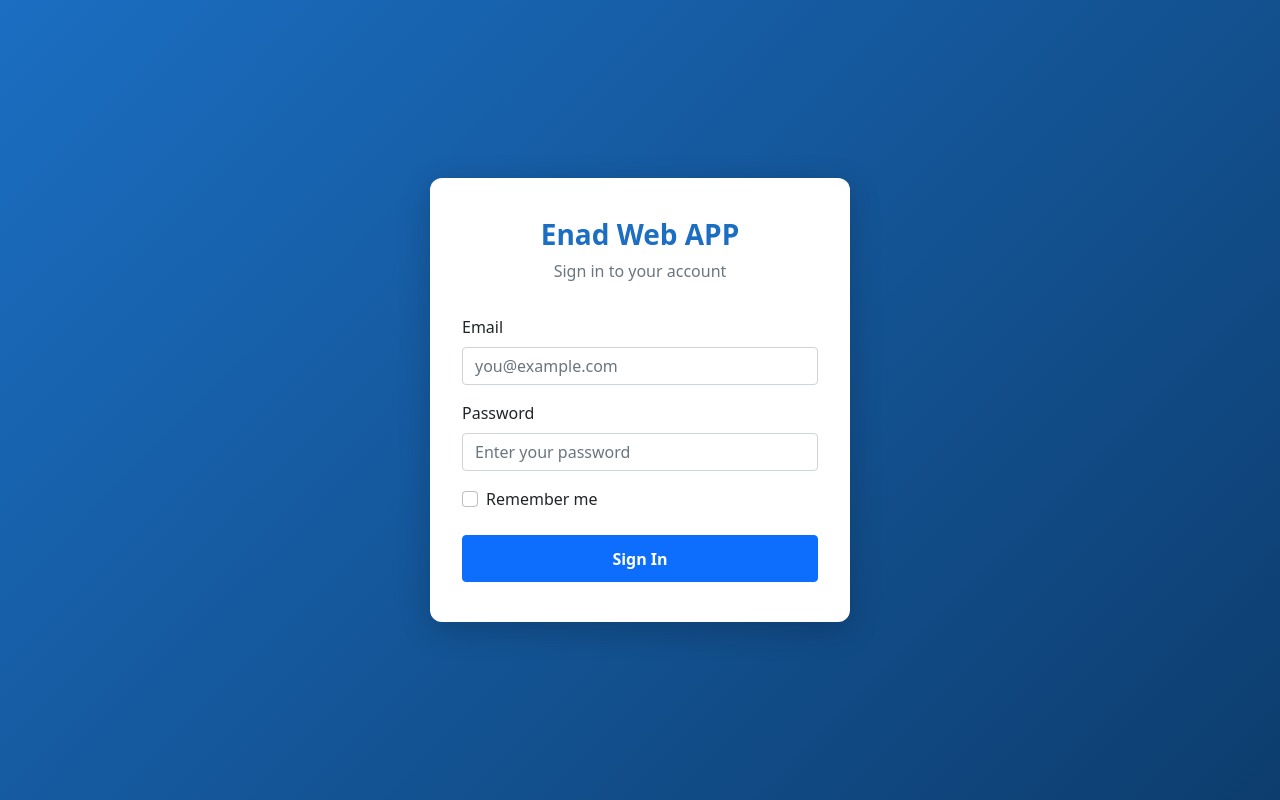
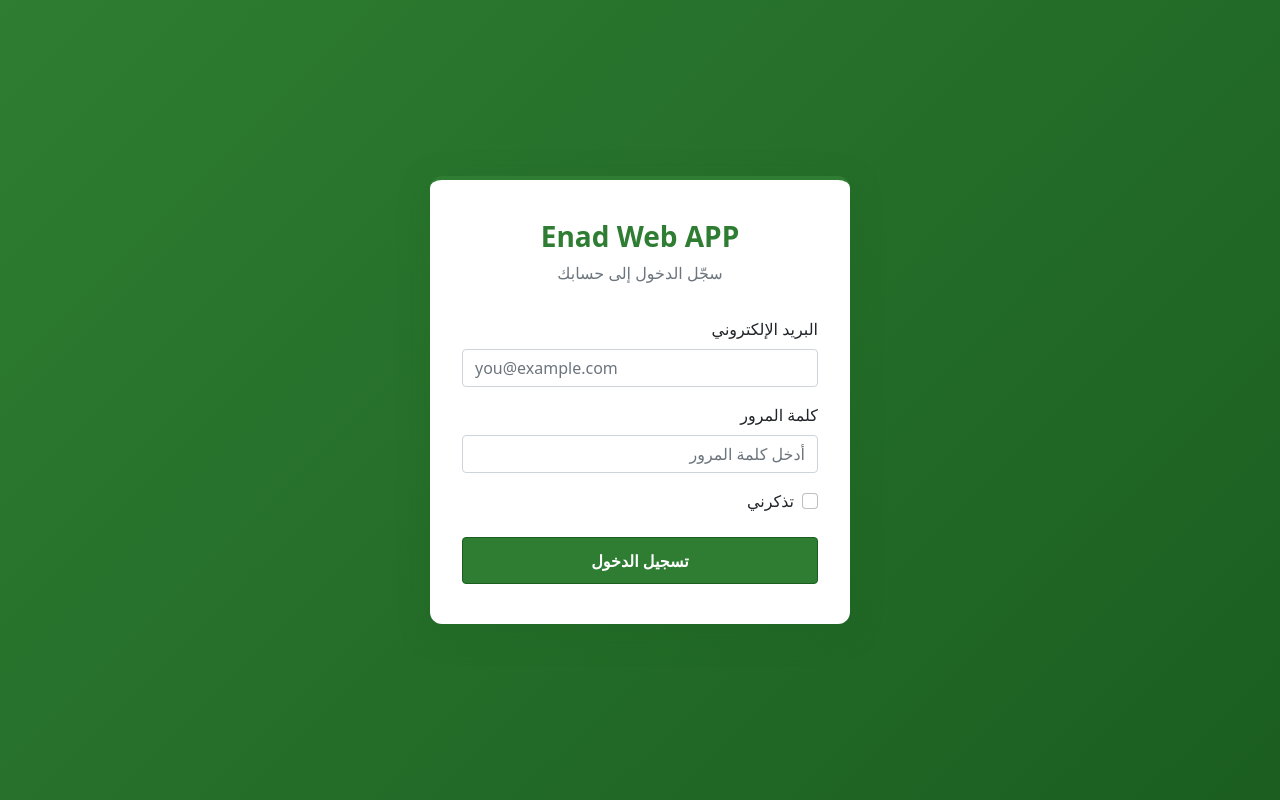
Before and after one commit to Esaud1/Cursor, an ASP.NET Core app: page /Account/Login in a window 1280 px wide. Run offline with ASP.NET Core 8, Linux system fonts and the light colour scheme; style sheets or scripts are compiled from the project's sources.

Commit message:
Apply green and white theme with RTL layout
Switch to Bootstrap RTL, set dir=rtl on layouts, update color
palette to green/white, and localize navigation and login labels
for Arabic right-to-left reading.

Co-authored-by: Enad Saud <Esaud1@users.noreply.github.com>

```diff
--- a/EnadWebApp/Pages/Account/Login.cshtml
+++ b/EnadWebApp/Pages/Account/Login.cshtml
@@ -1,7 +1,7 @@
 @page
 @model EnadWebApp.Pages.Account.LoginModel
 @{
-    ViewData["Title"] = "Login";
+    ViewData["Title"] = "تسجيل الدخول";
     Layout = "_LoginLayout";
 }
 
@@ -9,7 +9,7 @@
     <div class="login-card">
         <div class="login-header">
             <h1 class="login-title">Enad Web APP</h1>
-            <p class="login-subtitle">Sign in to your account</p>
+            <p class="login-subtitle">سجّل الدخول إلى حسابك</p>
         </div>
 
         <form method="post" class="login-form">
@@ -17,13 +17,13 @@
 
             <div class="mb-3">
                 <label asp-for="Input.Email" class="form-label"></label>
-                <input asp-for="Input.Email" class="form-control" autocomplete="username" placeholder="you@example.com" />
+                <input asp-for="Input.Email" class="form-control" autocomplete="username" placeholder="you@example.com" dir="ltr" />
                 <span asp-validation-for="Input.Email" class="text-danger"></span>
             </div>
 
             <div class="mb-3">
                 <label asp-for="Input.Password" class="form-label"></label>
-                <input asp-for="Input.Password" class="form-control" autocomplete="current-password" placeholder="Enter your password" />
+                <input asp-for="Input.Password" class="form-control" autocomplete="current-password" placeholder="أدخل كلمة المرور" />
                 <span asp-validation-for="Input.Password" class="text-danger"></span>
             </div>
 
@@ -32,7 +32,7 @@
                 <label asp-for="Input.RememberMe" class="form-check-label"></label>
             </div>
 
-            <button type="submit" class="btn btn-primary w-100 login-btn">Sign In</button>
+            <button type="submit" class="btn btn-primary w-100 login-btn">تسجيل الدخول</button>
         </form>
     </div>
 </div>
--- a/EnadWebApp/Pages/Account/Login.cshtml.cs
+++ b/EnadWebApp/Pages/Account/Login.cshtml.cs
@@ -23,17 +23,17 @@ public class LoginModel : PageModel
 
     public class InputModel
     {
-        [Required(ErrorMessage = "Email is required.")]
-        [EmailAddress(ErrorMessage = "Enter a valid email address.")]
-        [Display(Name = "Email")]
+        [Required(ErrorMessage = "البريد الإلكتروني مطلوب.")]
+        [EmailAddress(ErrorMessage = "يرجى إدخال بريد إلكتروني صالح.")]
+        [Display(Name = "البريد الإلكتروني")]
         public string Email { get; set; } = string.Empty;
 
-        [Required(ErrorMessage = "Password is required.")]
+        [Required(ErrorMessage = "كلمة المرور مطلوبة.")]
         [DataType(DataType.Password)]
-        [Display(Name = "Password")]
+        [Display(Name = "كلمة المرور")]
         public string Password { get; set; } = string.Empty;
 
-        [Display(Name = "Remember me")]
+        [Display(Name = "تذكرني")]
         public bool RememberMe { get; set; }
     }
 
@@ -63,7 +63,7 @@ public class LoginModel : PageModel
         if (!string.Equals(Input.Email, validEmail, StringComparison.OrdinalIgnoreCase) ||
             Input.Password != validPassword)
         {
-            ModelState.AddModelError(string.Empty, "Invalid email or password.");
+            ModelState.AddModelError(string.Empty, "البريد الإلكتروني أو كلمة المرور غير صحيحة.");
             return Page();
         }
 
--- a/EnadWebApp/Pages/Shared/_Layout.cshtml.css
+++ b/EnadWebApp/Pages/Shared/_Layout.cshtml.css
@@ -1,6 +1,3 @@
-/* Please see documentation at https://learn.microsoft.com/aspnet/core/client-side/bundling-and-minification
-for details on configuring this project to bundle and minify static web assets. */
-
 a.navbar-brand {
   white-space: normal;
   text-align: center;
@@ -8,30 +5,32 @@ a.navbar-brand {
 }
 
 a {
-  color: #0077cc;
+  color: #2e7d32;
 }
 
 .btn-primary {
   color: #fff;
-  background-color: #1b6ec2;
-  border-color: #1861ac;
+  background-color: #2e7d32;
+  border-color: #1b5e20;
 }
 
-.nav-pills .nav-link.active, .nav-pills .show > .nav-link {
+.nav-pills .nav-link.active,
+.nav-pills .show > .nav-link {
   color: #fff;
-  background-color: #1b6ec2;
-  border-color: #1861ac;
+  background-color: #2e7d32;
+  border-color: #1b5e20;
 }
 
 .border-top {
   border-top: 1px solid #e5e5e5;
 }
+
 .border-bottom {
   border-bottom: 1px solid #e5e5e5;
 }
 
 .box-shadow {
-  box-shadow: 0 .25rem .75rem rgba(0, 0, 0, .05);
+  box-shadow: 0 .25rem .75rem rgba(46, 125, 50, .1);
 }
 
 button.accept-policy {
@@ -45,4 +44,5 @@ button.accept-policy {
   width: 100%;
   white-space: nowrap;
   line-height: 60px;
+  background-color: #fff;
 }
--- a/EnadWebApp/Pages/Shared/_LoginLayout.cshtml
+++ b/EnadWebApp/Pages/Shared/_LoginLayout.cshtml
@@ -1,10 +1,10 @@
 <!DOCTYPE html>
-<html lang="en">
+<html lang="ar" dir="rtl">
 <head>
     <meta charset="utf-8" />
     <meta name="viewport" content="width=device-width, initial-scale=1.0" />
     <title>@ViewData["Title"] - Enad Web APP</title>
-    <link rel="stylesheet" href="~/lib/bootstrap/dist/css/bootstrap.min.css" />
+    <link rel="stylesheet" href="~/lib/bootstrap/dist/css/bootstrap.rtl.min.css" />
     <link rel="stylesheet" href="~/css/site.css" asp-append-version="true" />
     <link rel="stylesheet" href="~/EnadWebApp.styles.css" asp-append-version="true" />
 </head>
--- a/EnadWebApp/wwwroot/css/site.css
+++ b/EnadWebApp/wwwroot/css/site.css
@@ -1,5 +1,15 @@
+:root {
+  --enad-green: #2e7d32;
+  --enad-green-dark: #1b5e20;
+  --enad-green-light: #4caf50;
+  --enad-white: #ffffff;
+  --enad-off-white: #f8faf8;
+}
+
 html {
   font-size: 14px;
+  position: relative;
+  min-height: 100%;
 }
 
 @media (min-width: 768px) {
@@ -8,23 +18,50 @@ html {
   }
 }
 
-.btn:focus, .btn:active:focus, .btn-link.nav-link:focus, .form-control:focus, .form-check-input:focus {
-  box-shadow: 0 0 0 0.1rem white, 0 0 0 0.25rem #258cfb;
+body {
+  margin-bottom: 60px;
+  background-color: var(--enad-off-white);
+  color: #212529;
 }
 
-html {
-  position: relative;
-  min-height: 100%;
+.btn:focus,
+.btn:active:focus,
+.btn-link.nav-link:focus,
+.form-control:focus,
+.form-check-input:focus {
+  box-shadow: 0 0 0 0.1rem white, 0 0 0 0.25rem var(--enad-green-light);
 }
 
-body {
-  margin-bottom: 60px;
+.bg-primary {
+  background-color: var(--enad-green) !important;
+}
+
+.btn-primary {
+  color: var(--enad-white);
+  background-color: var(--enad-green);
+  border-color: var(--enad-green-dark);
+}
+
+.btn-primary:hover,
+.btn-primary:focus,
+.btn-primary:active {
+  color: var(--enad-white);
+  background-color: var(--enad-green-dark);
+  border-color: var(--enad-green-dark);
+}
+
+a {
+  color: var(--enad-green);
+}
+
+a:hover {
+  color: var(--enad-green-dark);
 }
 
 .login-body {
   margin-bottom: 0;
   min-height: 100vh;
-  background: linear-gradient(135deg, #1b6ec2 0%, #0d3d6e 100%);
+  background: linear-gradient(135deg, var(--enad-green) 0%, var(--enad-green-dark) 100%);
 }
 
 .login-page {
@@ -38,10 +75,11 @@ body {
 .login-card {
   width: 100%;
   max-width: 420px;
-  background: #fff;
+  background: var(--enad-white);
   border-radius: 12px;
-  box-shadow: 0 8px 32px rgba(0, 0, 0, 0.2);
+  box-shadow: 0 8px 32px rgba(27, 94, 32, 0.25);
   padding: 2.5rem 2rem;
+  border-top: 4px solid var(--enad-green);
 }
 
 .login-header {
@@ -52,7 +90,7 @@ body {
 .login-title {
   font-size: 1.75rem;
   font-weight: 700;
-  color: #1b6ec2;
+  color: var(--enad-green);
   margin-bottom: 0.5rem;
 }
 
@@ -70,3 +108,17 @@ body {
   font-weight: 600;
   font-size: 1rem;
 }
+
+.form-control:focus {
+  border-color: var(--enad-green-light);
+}
+
+.form-check-input:checked {
+  background-color: var(--enad-green);
+  border-color: var(--enad-green);
+}
+
+.navbar-brand {
+  font-weight: 700;
+  color: var(--enad-white) !important;
+}
```
Also changed, not shown: EnadWebApp/Pages/Index.cshtml (+4 -4 lines), EnadWebApp/Pages/Shared/_Layout.cshtml (+9 -9 lines).
